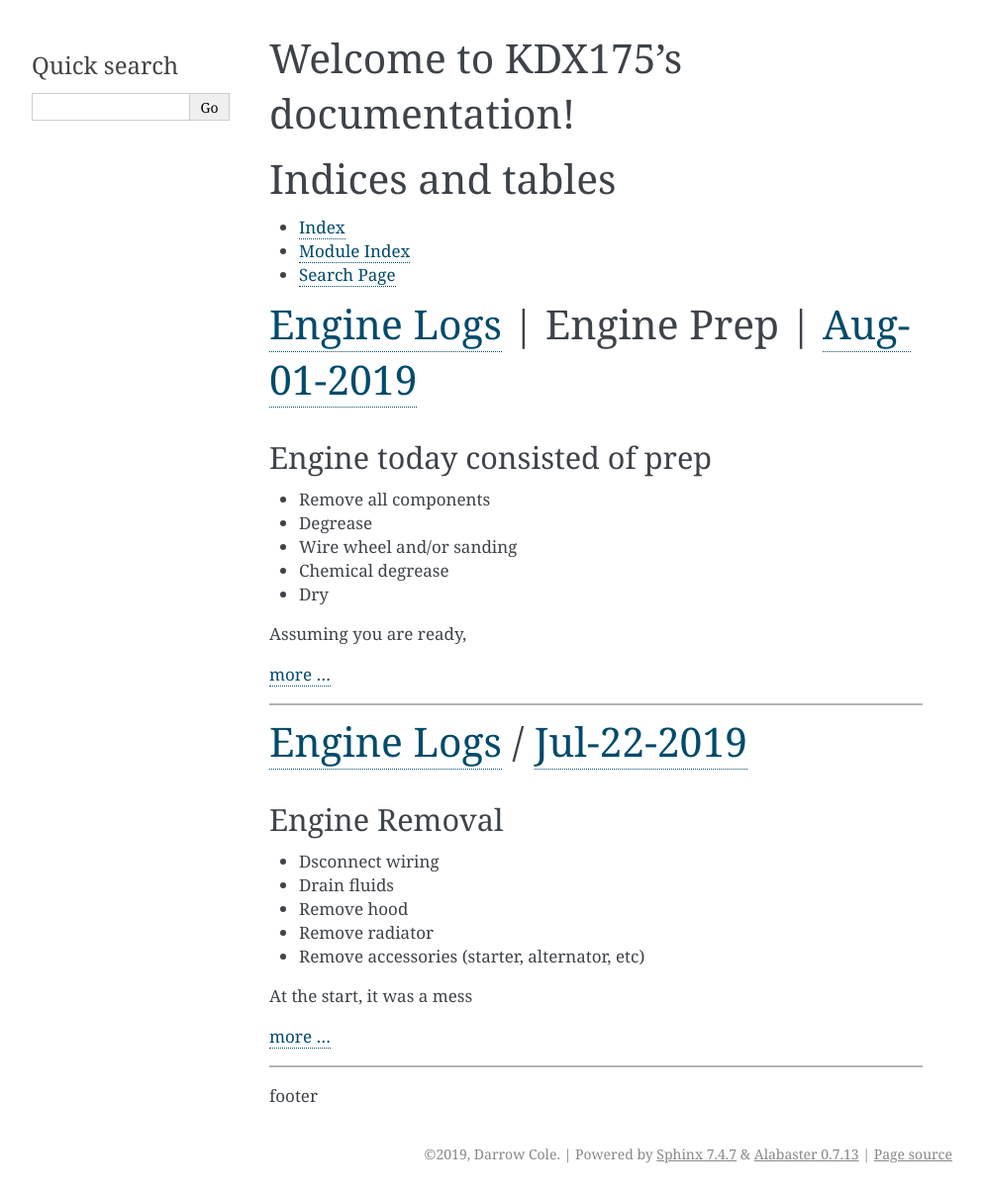
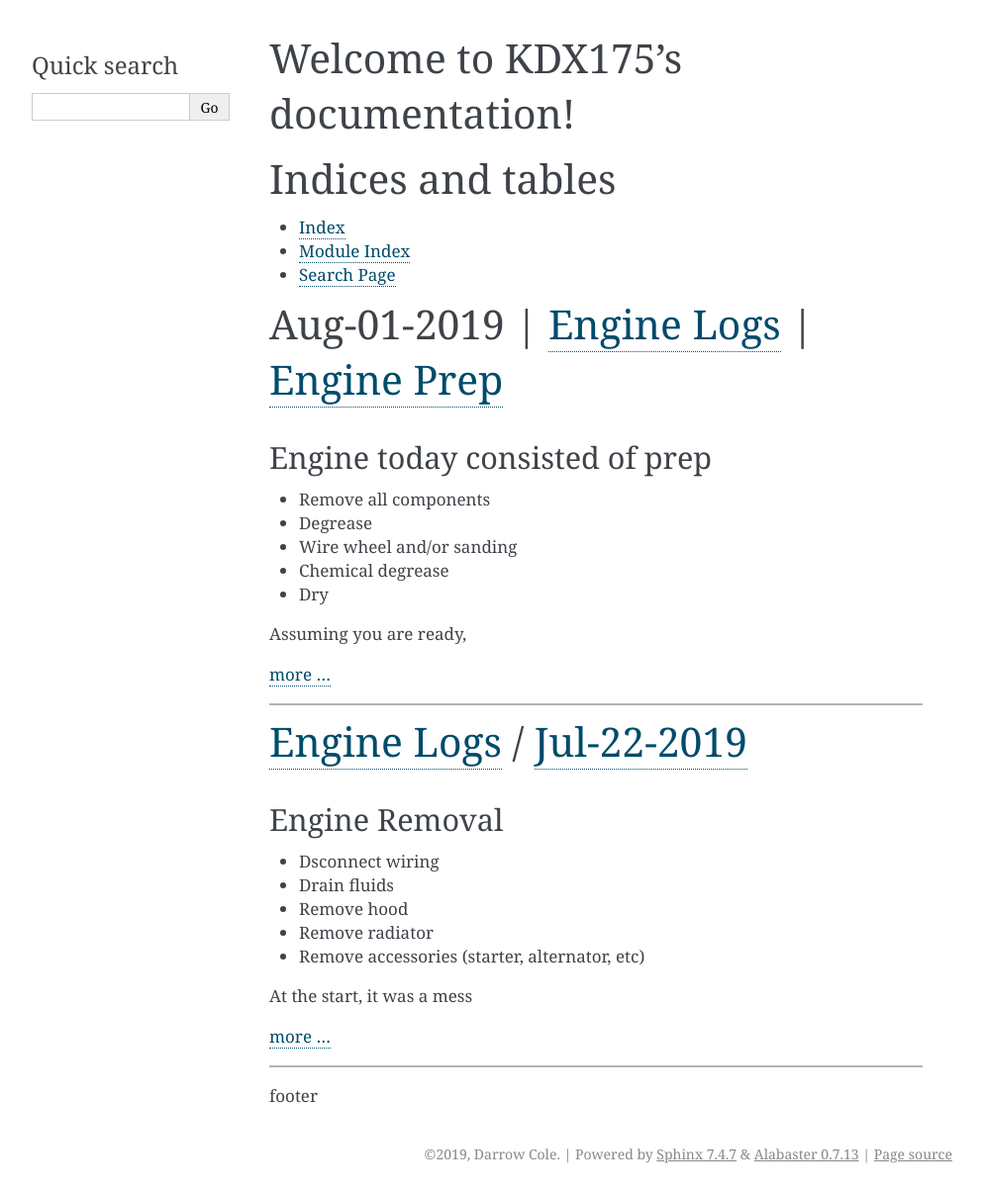
Before and after one commit to darrowco/kdx175, a Sphinx documentation site: the page built from source/index.rst, in a window 1280 px wide. Shown: the whole page at 99% size, without its empty margins (148-1141 px from the left). Built offline with Sphinx 7.4.7, drawn with Linux system fonts in a browser that asks for light colours; formulas are drawn with MathJax 3.

```diff
--- a/source/engine_20190801.rst
+++ b/source/engine_20190801.rst
@@ -1,4 +1,4 @@
-`Engine Logs <engine_logs.html>`__ | Engine Prep | `Aug-01-2019 <engine_20190801.html>`__
+Aug-01-2019 | `Engine Logs <engine_logs.html>`__ | `Engine Prep <engine_20190801.html>`__
 =========================================================================================
 
 .. toctree::
```
Also changed, not shown: 10 other files.
